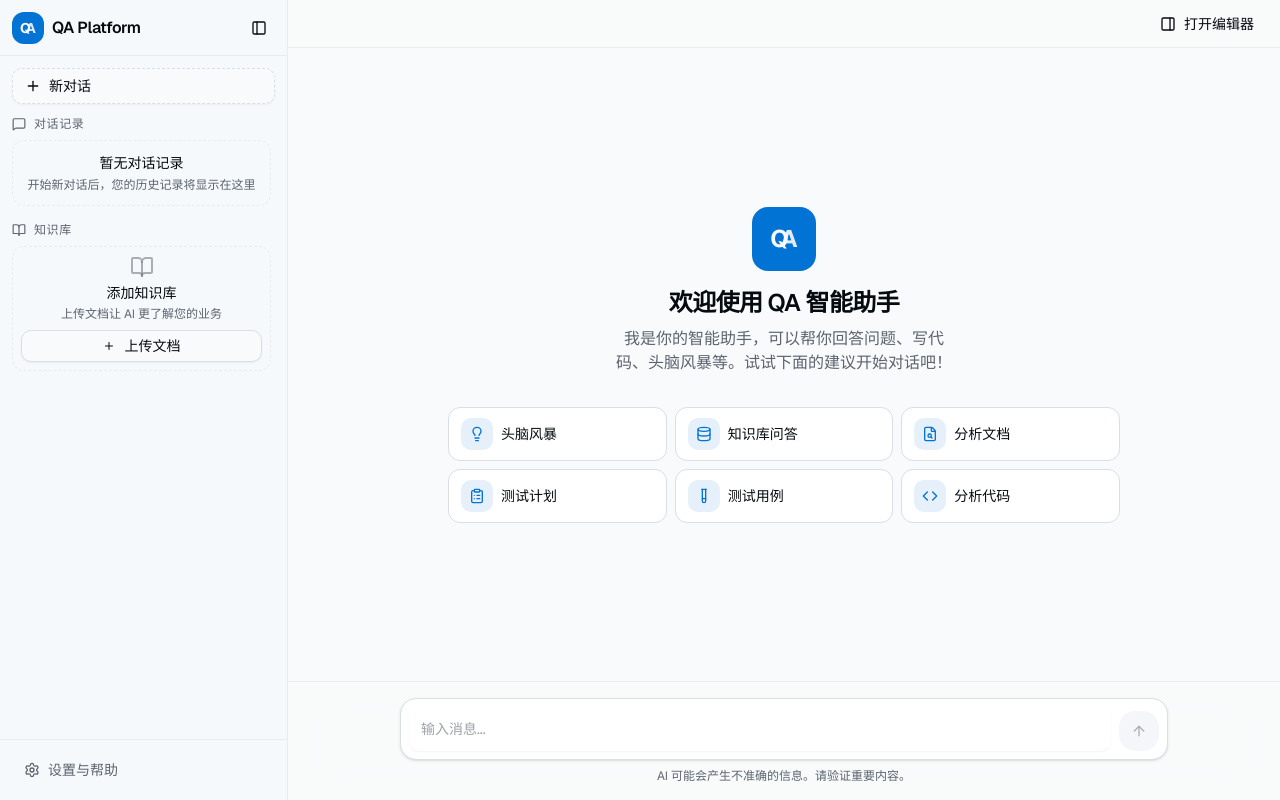
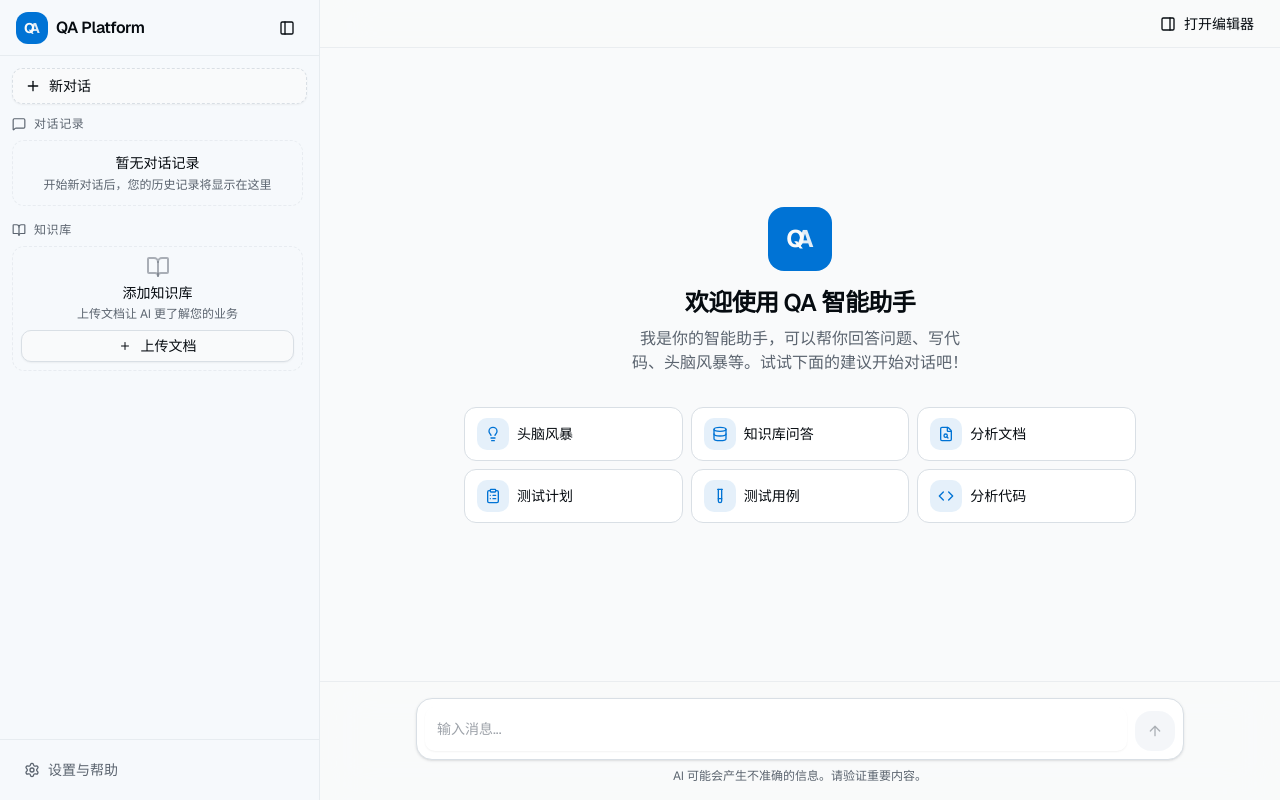
Before and after one commit to demonass/qa-platform, a Next.js app in the folder frontend/: page / in a window 1280 px wide. Built offline with nearby package versions, Linux system fonts and the light colour scheme.

Commit message:
fix: increase sidebar width from w-72 to w-80 to fit content

```diff
--- a/frontend/components/chat-sidebar.tsx
+++ b/frontend/components/chat-sidebar.tsx
@@ -159,9 +159,9 @@ export function ChatSidebar({
   }
 
   return (
-    <aside className="flex w-72 flex-col border-r border-border/50 bg-sidebar">
+    <aside className="flex w-80 flex-col border-r border-border/50 bg-sidebar">
       {/* Header */}
-      <div className="flex h-14 items-center justify-between border-b border-border/50 px-3">
+      <div className="flex h-14 items-center justify-between border-b border-border/50 px-4">
         <div className="flex items-center gap-2">
           <div className="flex size-8 items-center justify-center rounded-lg bg-primary">
             <QALogo size="sm" />
```
